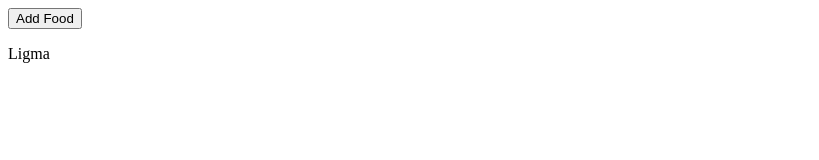
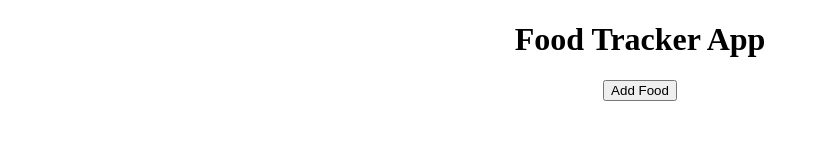
Before and after one commit to zhoujeffrey8/interesting-app, a plain HTML site: page index.html in a window 1280 px wide. Shown: the whole page, without its empty margins (0-819 px from the left). Drawn offline with Linux system fonts and the light colour scheme.

Commit message:
layout stuff

```diff
--- a/index.html
+++ b/index.html
@@ -2,7 +2,7 @@
 <html>
 <head>
 
-  <title>Food Tracker </title>
+  <title>Food Tracker</title>
 
   <link rel="stylesheet" href="style.css">
 
@@ -17,11 +17,21 @@
   <script></script><!--for js code you don't want to put in the js file-->
 
 </head>
+
+
 <body>
 
-<button type="button">Add Food</button>
+    <header>
+      <h1>Food Tracker App</h1>
+    </header>
 
-<p>Ligma
-</p>
+    <nav>
+    </nav>
+
+  <div class="flex-container">
+
+    <button type="button">Add Food</button>
+
+  </div>
 
 </body>
--- a/style.css
+++ b/style.css
@@ -0,0 +1,10 @@
+header {
+  text-align: center;
+}
+
+.flex-container {
+  display: flex;
+  flex-flow: row wrap;
+  justify-content: center;
+  align-items: center;
+}
```
